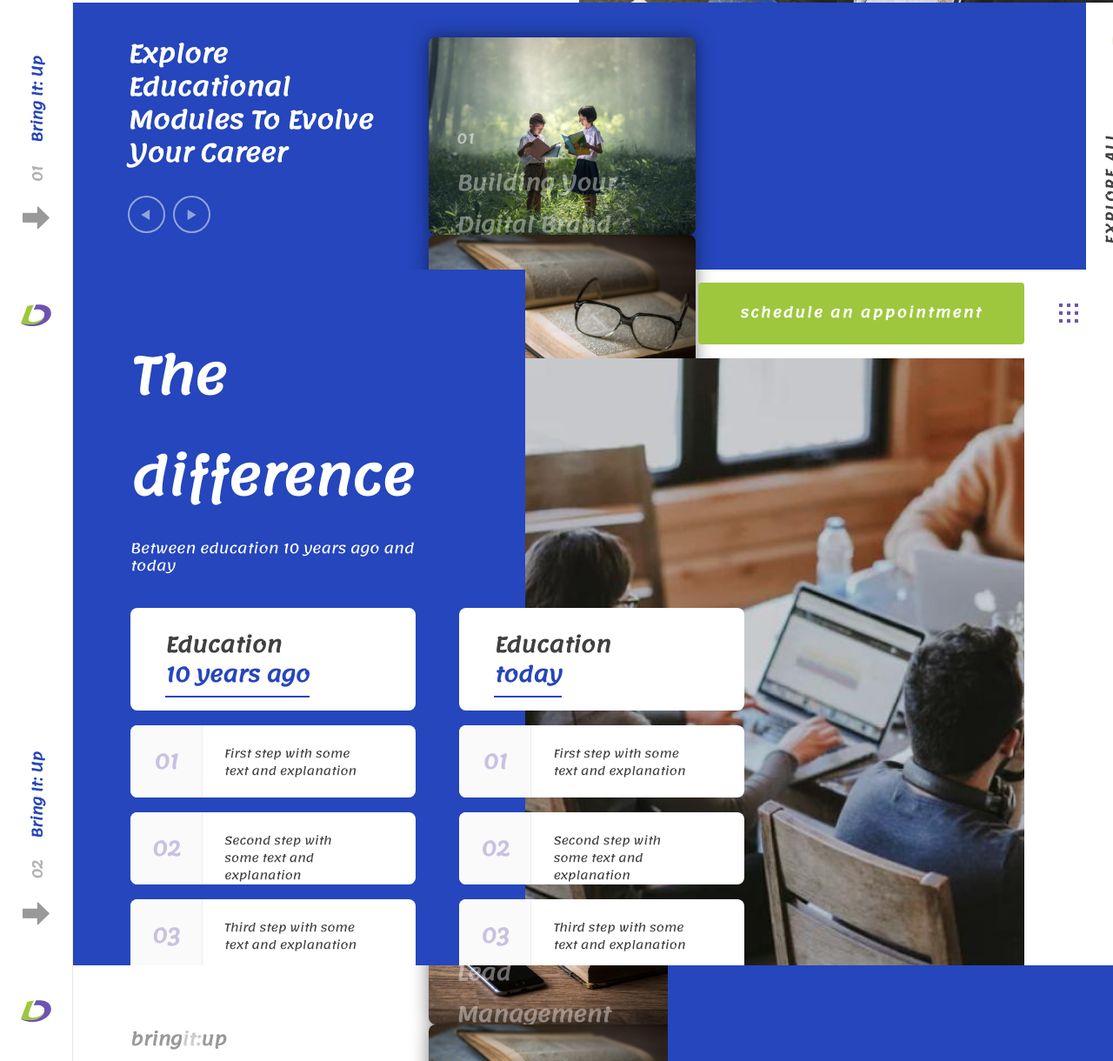
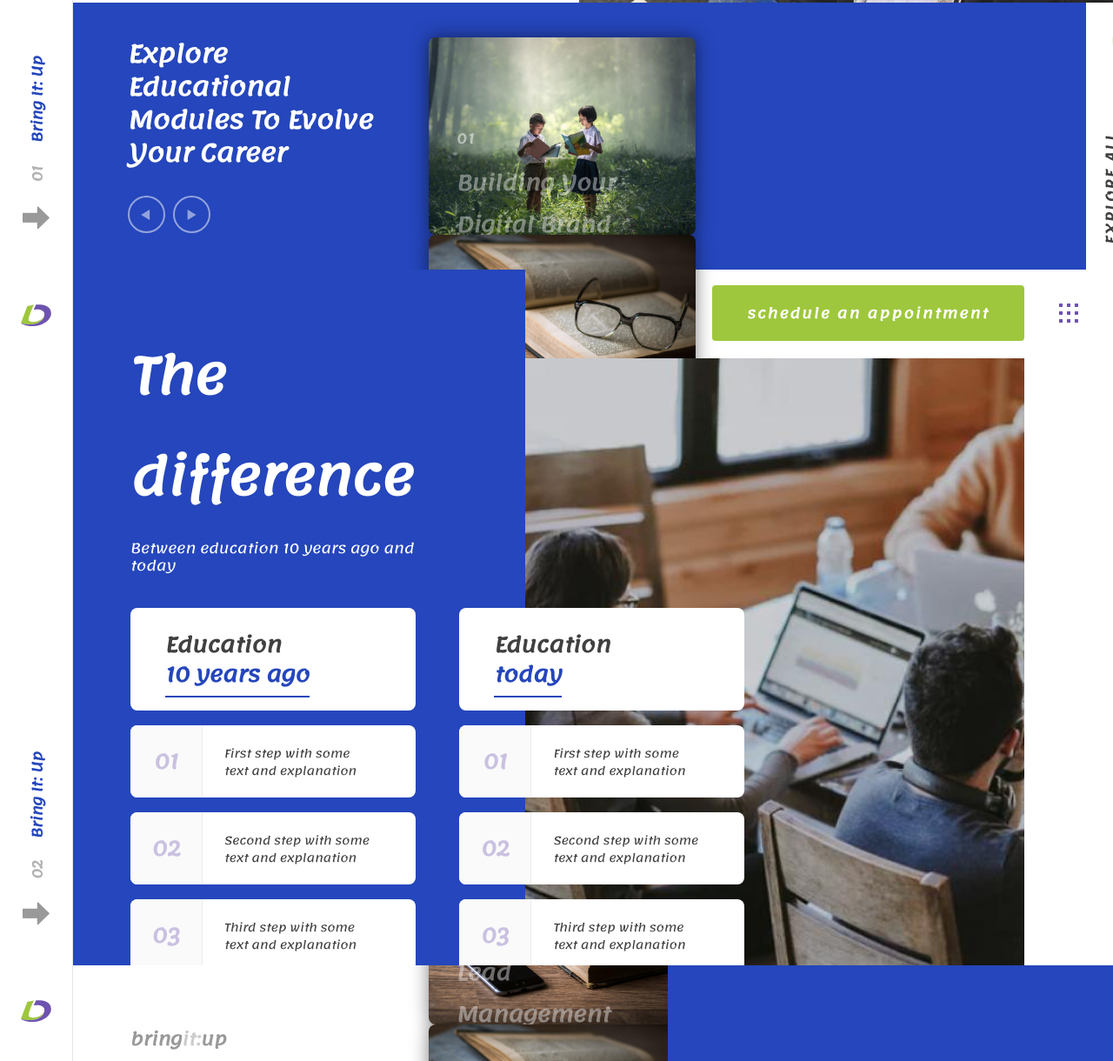
Before and after one commit to Filgeary/demo-marketing, a website with bundled scripts: page src/index.html in a window 1280 px wide. Shown: the part 490-1710 px from the top of the page at 87% size. Built offline with nearby package versions, Linux system fonts and the light colour scheme.

Commit message:
fix style

```diff
--- a/src/assets/css/style.css
+++ b/src/assets/css/style.css
@@ -67,7 +67,7 @@ a:active {
   font-family: inherit;
   border-radius: 4px;
   background-color: #2546bc;
-  padding: 18px 48px 21px 48px;
+  padding: 16px 40px;
   font-weight: 900;
   font-size: 16px;
   border: none;
@@ -702,7 +702,7 @@ a:active {
 
 .difference__info-cards .officer__card-item .card__descr {
   width: 243px;
-  padding: 23px 55px 21px 25px;
+  padding: 23px 50px 21px 25px;
   font-weight: 400;
   line-height: 20px;
   font-size: 13px;
```
